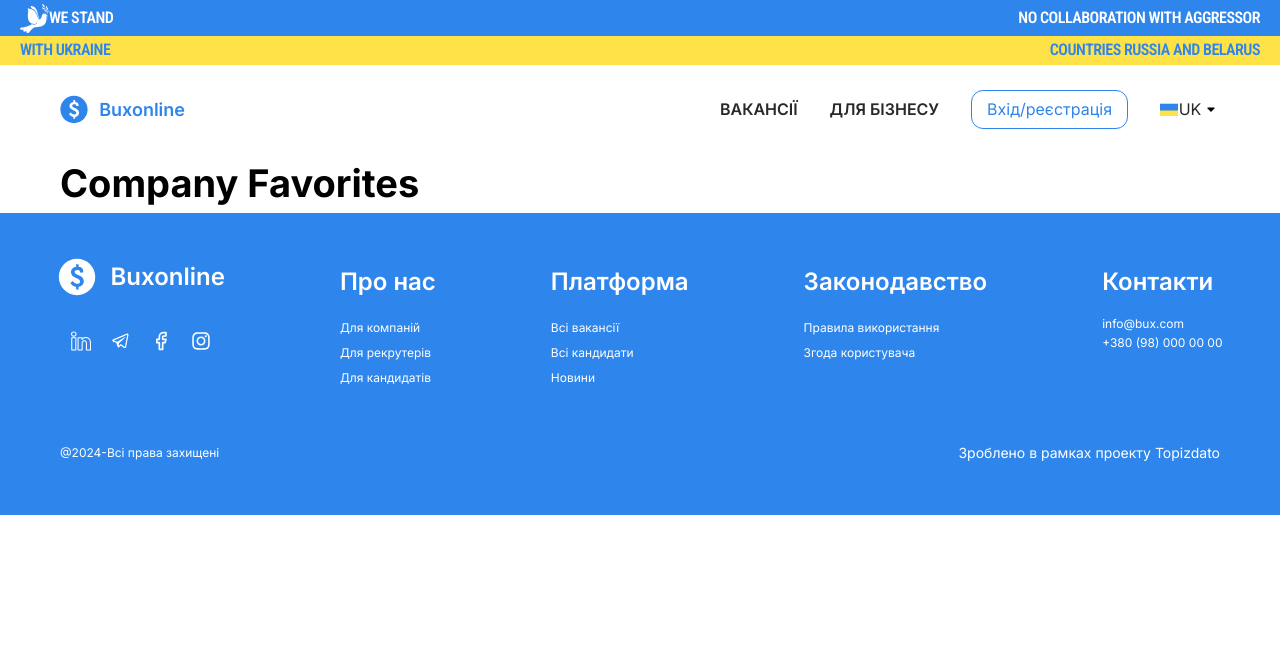
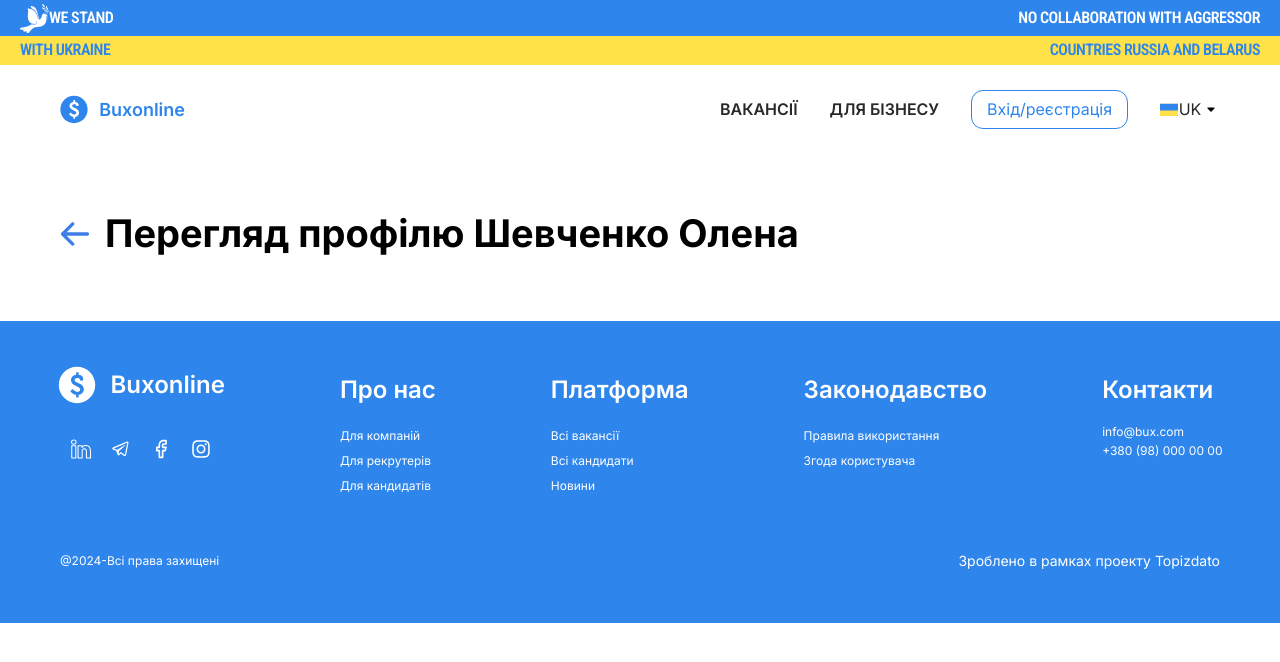
Before and after one commit to SergeyMyronenko/BuxOnline, a React (Vite) app: page /BuxOnline/company/cabinet/1/favorites in a window 1280 px wide. Shown: the top 662 px of the page. Built offline with nearby package versions, Linux system fonts and the light colour scheme.

Commit message:
create title and icon

```diff
--- a/src/App.jsx
+++ b/src/App.jsx
@@ -20,6 +20,7 @@ import "@mantine/core/styles.css";
 import "./App.scss";
 import AdminPage from "./Pages/AdminPage/AdminPage.jsx";
 import VacancyDetailsPage from "./Pages/VacancyDetailsPage/VacancyDetailsPage.jsx";
+import CompanyFavorites from "./Pages/EmployerPage/CompanyFavorites/CompanyFavorites.jsx";
 
 /**
  * The main application component that sets up the routing for the application.
@@ -65,7 +66,7 @@ function App() {
           <Route path="jobs" element={<CompanyVacancies />} />
           <Route path="messages" element={<CompanyMessage />} />
           <Route path="candidates" element={<h1>Company Candidates</h1>} />
-          <Route path="favorites" element={<h1>Company Favorites</h1>} />
+          <Route path="favorites" element={<CompanyFavorites />} />
         </Route>
 
         {/* These are all the routes and pages related to seeker cabinet */}
--- a/src/Pages/EmployerPage/CompanyFavorites/CompanyFavorites.jsx
+++ b/src/Pages/EmployerPage/CompanyFavorites/CompanyFavorites.jsx
@@ -1,6 +1,18 @@
 import React from 'react';
 import './CompanyFavorites.scss';
 
-const CompanyFavorites = () => {};
+import TitleFavorites from './TitleFavorites';
+import TitleProfile from './TitleProfile';
+
+const CompanyFavorites = () => {
+
+    const flag = false;
+
+    return (
+        <div className="my-div">
+            { flag ? <TitleFavorites /> : <TitleProfile /> }
+        </div>
+    );
+};
 
 export default CompanyFavorites;
--- a/src/Pages/EmployerPage/CompanyFavorites/CompanyFavorites.scss
+++ b/src/Pages/EmployerPage/CompanyFavorites/CompanyFavorites.scss
@@ -0,0 +1,4 @@
+.my-div {
+    margin-top: 50px;
+    margin-bottom: 50px;
+}
--- /dev/null
+++ b/src/Pages/EmployerPage/CompanyFavorites/TitleFavorites.jsx
@@ -0,0 +1,28 @@
+import React from 'react';
+import './TitleFavorites.scss';
+
+const TitleFavorites = () => {
+    return (
+        <span className="flex-wrap">
+            <span>
+                <svg
+                    width="38"
+                    height="44"
+                    viewBox="0 0 38 44"
+                    fill="none"
+                    xmlns="http://www.w3.org/2000/svg"
+                >
+                    <path
+                    fillRule="evenodd"
+                    clipRule="evenodd"
+                    d="M25.5518 43.5026L37.965 25.5359L16.6803 23.6515L19.8692 30.7872C16.8089 30.4764 13.9588 29.4921 11.6981 28.0233C8.76451 26.1171 6.96241 23.5047 6.70179 20.5899C6.71304 17.3186 7.40806 14.64 8.52729 12.4743C11.3232 14.1802 14.5193 15.4731 17.6414 16.2561C21.7655 17.2905 26.0653 17.51 29.2729 16.3239C30.9129 15.7176 32.3881 14.6951 33.304 13.1027C34.2279 11.4963 34.4342 9.56833 34.0085 7.45363L33.9899 7.3613L33.9624 7.27145C33.0194 4.18393 30.3132 2.25814 27.295 1.34259C24.2419 0.416443 20.56 0.405186 17.0187 1.38177C13.6101 2.32177 10.2386 4.20346 7.64604 7.19443C5.09911 5.01522 3.71139 2.61677 3.71139 0.251953L0.0078125 0.288726C0.0078125 4.32052 2.3914 7.73128 5.47989 10.3066C3.91981 13.1441 2.99807 16.6071 2.99807 20.707V20.7849L3.00429 20.8623C3.36008 25.2985 6.05926 28.8734 9.69346 31.2348C13.0159 33.3936 17.2382 34.6316 21.6118 34.6864L25.5518 43.5026ZM10.7049 9.3644C12.7006 7.2065 15.2693 5.78548 17.9486 5.04658C20.8974 4.23341 23.8786 4.27528 26.2123 4.9832C28.5347 5.68768 29.93 6.94078 30.4 8.35273C30.6596 9.7277 30.4549 10.6132 30.1181 11.1987C29.7655 11.8119 29.1161 12.3591 28.046 12.7548C25.8335 13.5729 22.3711 13.5258 18.5545 12.5686C15.8324 11.8859 13.0862 10.7784 10.7049 9.3644Z"
+                    fill="#3F7EE8"
+                    />
+                </svg>
+            </span>
+            <h1>Ваші кандидати</h1>
+        </span>
+    );
+};
+
+export default TitleFavorites;
--- /dev/null
+++ b/src/Pages/EmployerPage/CompanyFavorites/TitleFavorites.scss
@@ -0,0 +1,9 @@
+.flex-wrap {
+    display: flex;
+    align-items: center;
+
+    h1 {
+        margin-left: 20px;
+        margin-bottom: 10px;
+    }
+}
--- /dev/null
+++ b/src/Pages/EmployerPage/CompanyFavorites/TitleProfile.jsx
@@ -0,0 +1,17 @@
+import React from 'react';
+import './TitleProfile.scss';
+
+const TitleProfile = () => {
+    return (
+        <span className="flex-wrap">
+            <span>
+                <svg width="30" height="24" viewBox="0 0 30 24" fill="none" xmlns="http://www.w3.org/2000/svg">
+                    <path d="M13.9436 0.681156C14.1009 0.83793 14.2257 1.02422 14.3109 1.22933C14.3961 1.43445 14.4399 1.65437 14.4399 1.87647C14.4399 2.09857 14.3961 2.31848 14.3109 2.5236C14.2257 2.72872 14.1009 2.915 13.9436 3.07178L6.70281 10.3126L27.3747 10.3126C27.8222 10.3126 28.2515 10.4904 28.5679 10.8068C28.8844 11.1233 29.0622 11.5525 29.0622 12.0001C29.0622 12.4476 28.8844 12.8768 28.5679 13.1933C28.2515 13.5098 27.8222 13.6876 27.3747 13.6876L6.70281 13.6876L13.9436 20.9312C14.2606 21.2482 14.4387 21.6781 14.4387 22.1265C14.4387 22.5748 14.2606 23.0048 13.9436 23.3218C13.6266 23.6388 13.1966 23.8169 12.7483 23.8169C12.3 23.8169 11.87 23.6388 11.553 23.3218L1.42797 13.1968C1.27065 13.04 1.14583 12.8537 1.06065 12.6486C0.975483 12.4435 0.93164 12.2236 0.93164 12.0015C0.93164 11.7794 0.975483 11.5595 1.06065 11.3543C1.14583 11.1492 1.27065 10.9629 1.42797 10.8062L11.553 0.681156C11.7097 0.523836 11.896 0.399009 12.1012 0.313838C12.3063 0.228666 12.5262 0.184822 12.7483 0.184822C12.9704 0.184822 13.1903 0.228666 13.3954 0.313838C13.6005 0.399009 13.7868 0.523836 13.9436 0.681156Z" fill="#3F7EE8"/>
+                </svg>
+            </span>
+            <h1>Перегляд профілю Шевченко Олена</h1>
+        </span>
+    );
+};
+
+export default TitleProfile;
--- /dev/null
+++ b/src/Pages/EmployerPage/CompanyFavorites/TitleProfile.scss
@@ -0,0 +1,13 @@
+.flex-wrap {
+    display: flex;
+    align-items: center;
+
+    h1 {
+        margin-left: 15px;
+        margin-bottom: 8px;
+    }
+
+    span {
+        cursor: pointer;
+    }
+}
```
Also changed, not shown: 1 other file (tests, documents, lock files or other folders).
